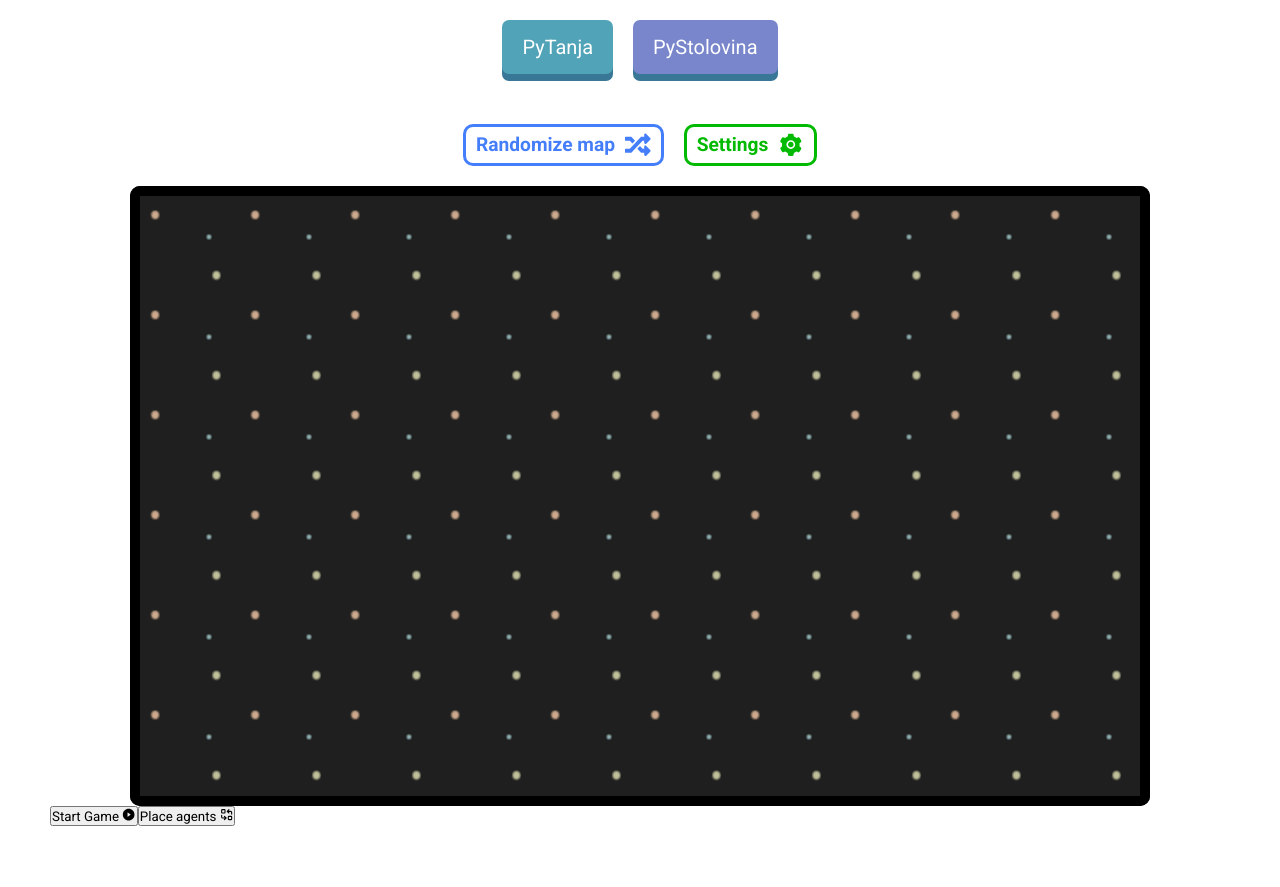
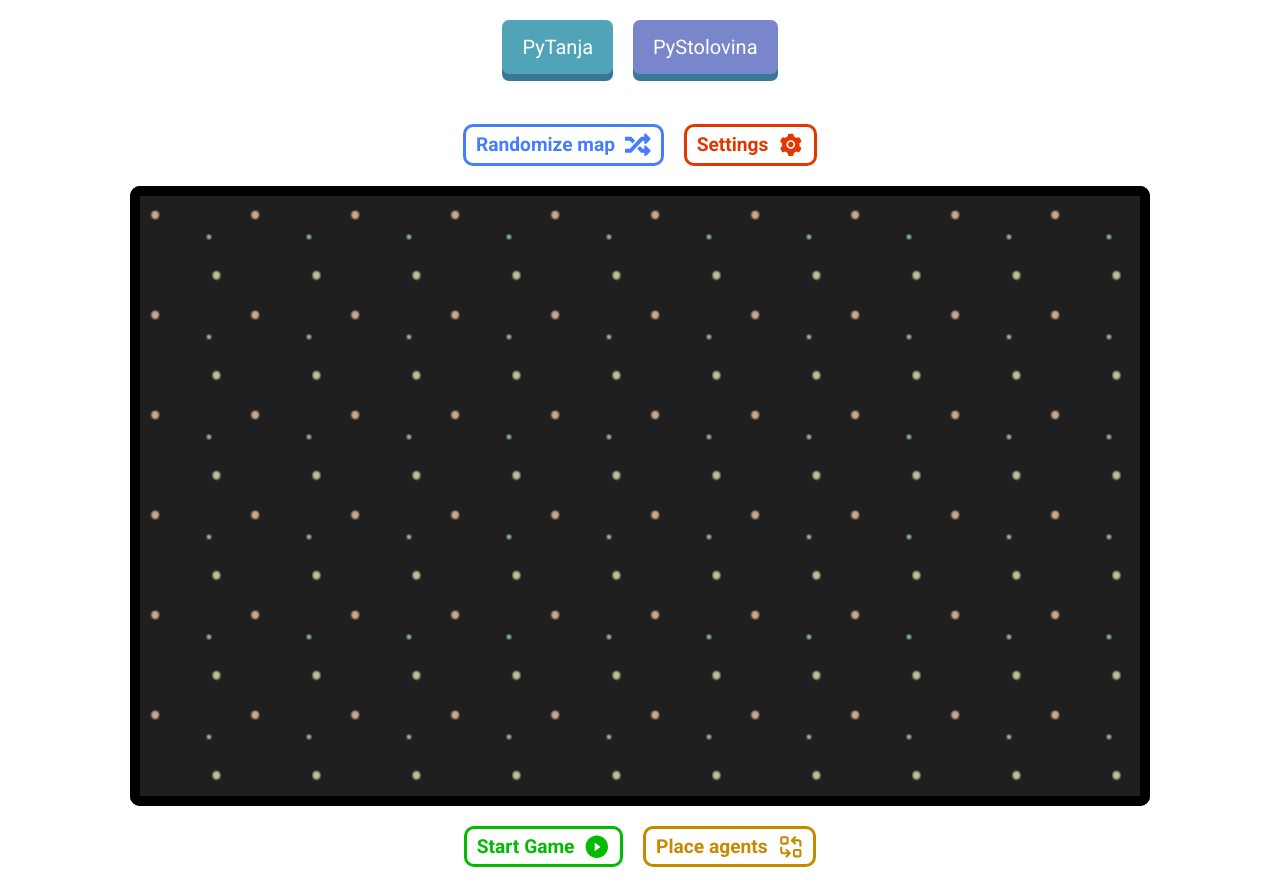
Before and after one commit to ensarhamzic/artificial-intelligence-client, a React (Create React App) app: page / in a window 1280 px wide. Both pictures are taken after a click on the button "PyStolovina". Before the commit the page ends 846 px from the top, so only its background shows below. Built offline with nearby package versions, Linux system fonts and the light colour scheme.

Commit message:
more styles added

```diff
--- a/src/components/PyStolovina/PyStolovina.module.css
+++ b/src/components/PyStolovina/PyStolovina.module.css
@@ -1,6 +1,47 @@
-.gameButton {
-  padding: 5px 15px;
-  font-size: 1.5rem;
+.gameButtons {
+  display: flex;
+  justify-content: center;
+  align-items: center;
+  gap: 20px;
+  margin-top: 20px;
+}
+
+.gameButtons button {
+  border-radius: 10px;
+  background-color: transparent;
+  padding: 5px 10px;
+  font-size: 1.2rem;
+  display: flex;
+  justify-content: center;
+  align-items: center;
+  gap: 10px;
+  cursor: pointer;
+  transition: 0.2s;
+  font-weight: bold;
+}
+
+.gameButtons svg {
+  font-size: 1.6rem;
+}
+
+.startButton {
+  border: 3px solid rgb(1, 186, 1);
+  color: rgb(1, 186, 1);
+}
+
+.startButton:hover {
+  background-color: rgb(1, 186, 1);
+  color: white;
+}
+
+.placeButton {
+  border: 3px solid rgb(197, 138, 0);
+  color: rgb(197, 138, 0);
+}
+
+.placeButton:hover {
+  background-color: rgb(197, 138, 0);
+  color: white;
 }
 
 .actions {
@@ -30,12 +71,12 @@
 }
 
 .settingsButton {
-  border: 3px solid rgb(1, 186, 1);
-  color: rgb(1, 186, 1);
+  border: 3px solid rgb(226, 56, 0);
+  color: rgb(226, 56, 0);
 }
 
 .settingsButton:hover {
-  background-color: rgb(1, 186, 1);
+  background-color: rgb(226, 56, 0);
   color: white;
 }
 
@@ -48,3 +89,10 @@
   background-color: rgb(69, 126, 250);
   color: white;
 }
+
+.actions button:disabled,
+.gameButtons button:disabled {
+  color: rgb(70, 70, 70);
+  border-color: gray;
+  background-color: rgb(201, 201, 201);
+}
--- a/src/components/PyStolovinaMap/PyStolovinaMap.module.css
+++ b/src/components/PyStolovinaMap/PyStolovinaMap.module.css
@@ -67,7 +67,7 @@
 }
 
 .agentLostImage {
-  width: 50px;
+  width: 50px !important;
 }
 
 .agentOnTurn {
```
